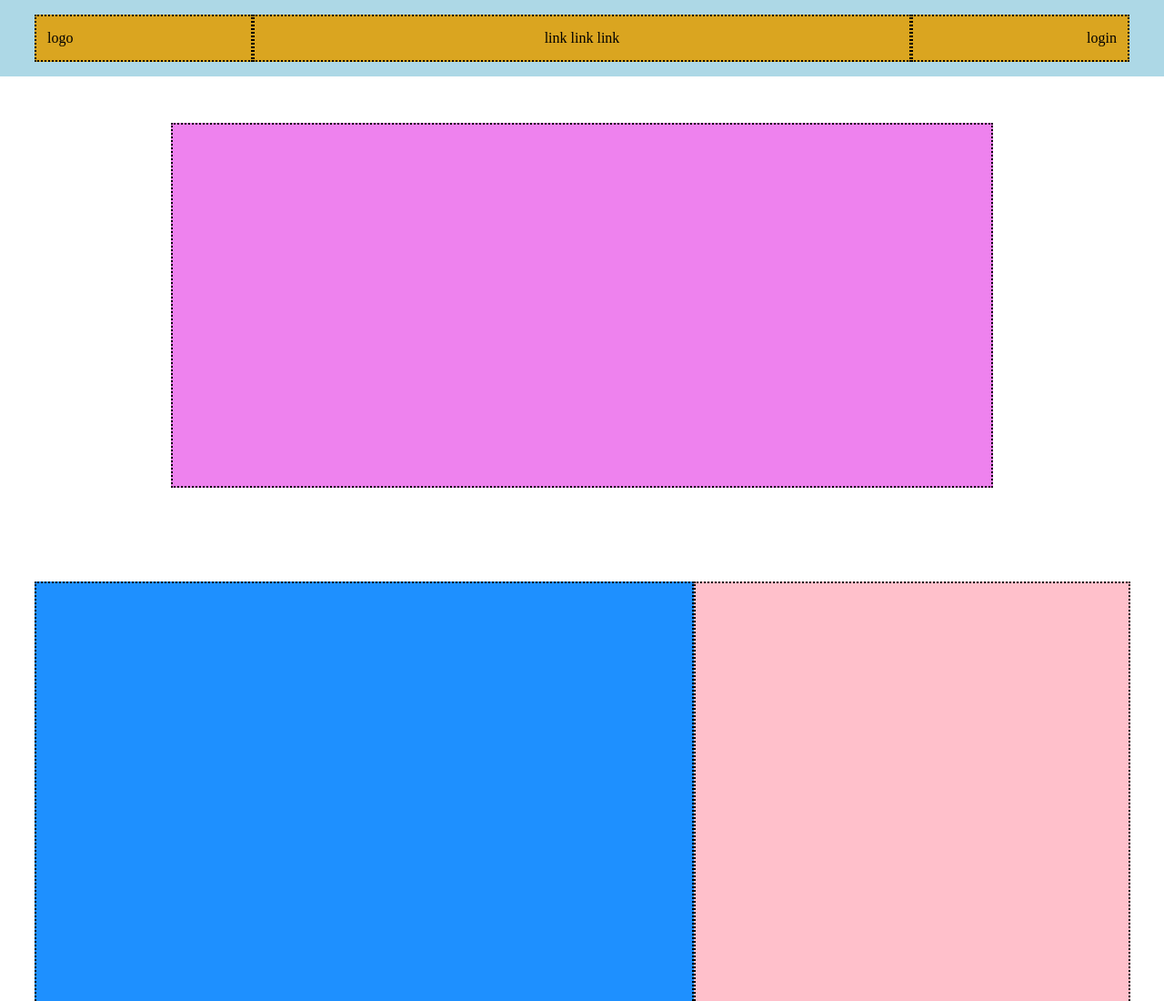
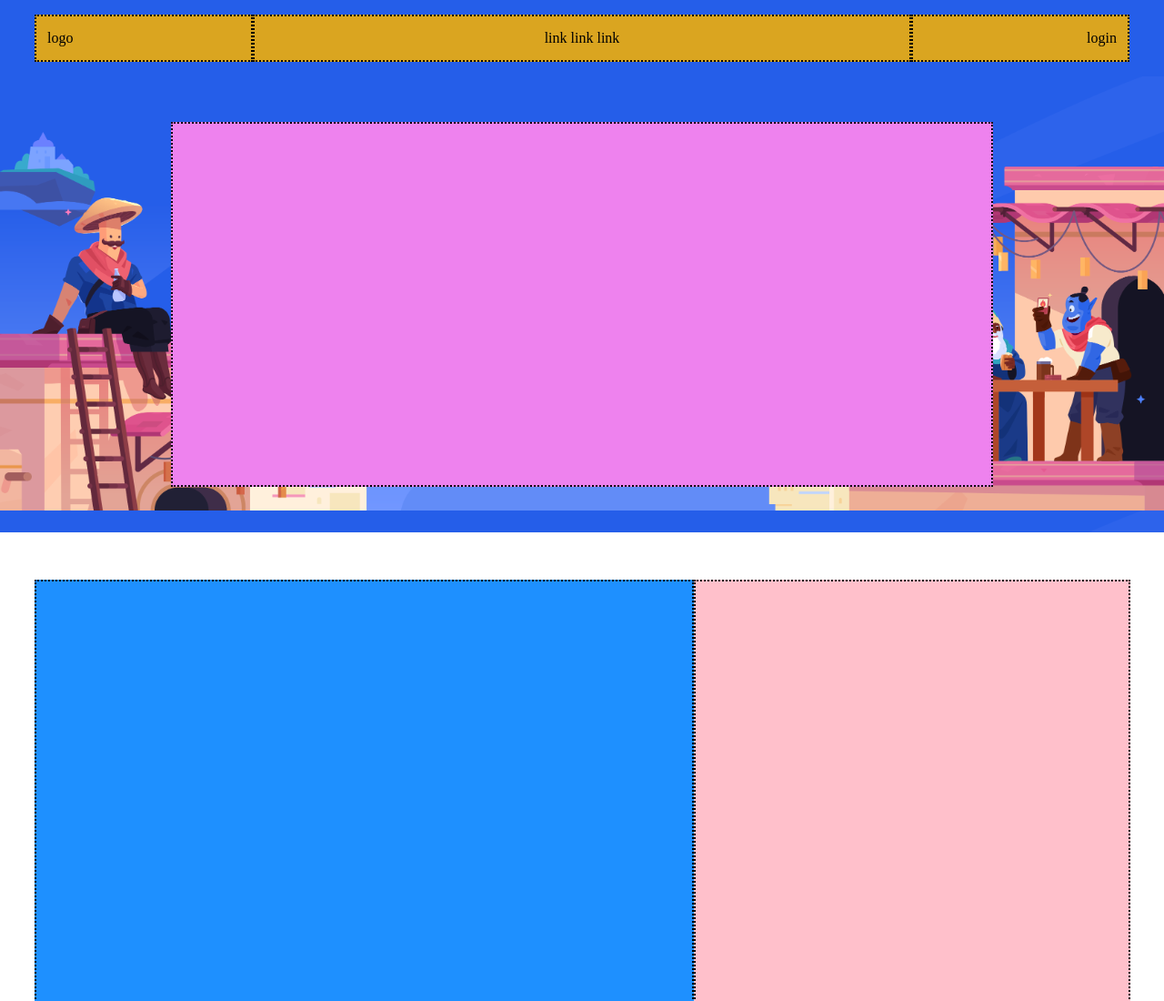
Before and after one commit to AngelaFerraro18/htmlcss-discord, a plain HTML site: page index.html in a window 1280 px wide. Shown: the top 1100 px of the page at 91% size. Drawn offline with Linux system fonts and the light colour scheme.

Commit message:
feat: jumbo added and color fix in the header

```diff
--- a/css/style.css
+++ b/css/style.css
@@ -13,7 +13,7 @@
 
 header{
     padding: 16px 0px;
-    background-color: #add8e6;
+    background-color: #255ee9;
     }
 header nav{
     display: flex;
@@ -45,12 +45,10 @@ header #menù-centrale{
 /* sezione 1 */
 
 #sec-1{
-    display: flex;
-    justify-content: center;
-    background-image: url('img/jumbo.png');
-    /* background-color: #00008b; */
-    padding: 51px;
-    /* background-image: url('img/jumbo.png'); */
+    background-image: url('../img/jumbo.png');
+    background-size: contain;
+    padding: 50px;
+
 }
 
 #sec-1>div{
--- a/index.html
+++ b/index.html
@@ -25,7 +25,7 @@
     <main>
         <!-- sezione 1 -->
         <div id="sec-1">
-            <div class="debug-bordino debug-altezza-sec-1"></div>
+            <div class="debug-bordino container debug-altezza-sec-1"></div>
         </div>
         <!-- /sezione 1 -->
 
```
Also changed, not shown: img/jumbo.png (added).
